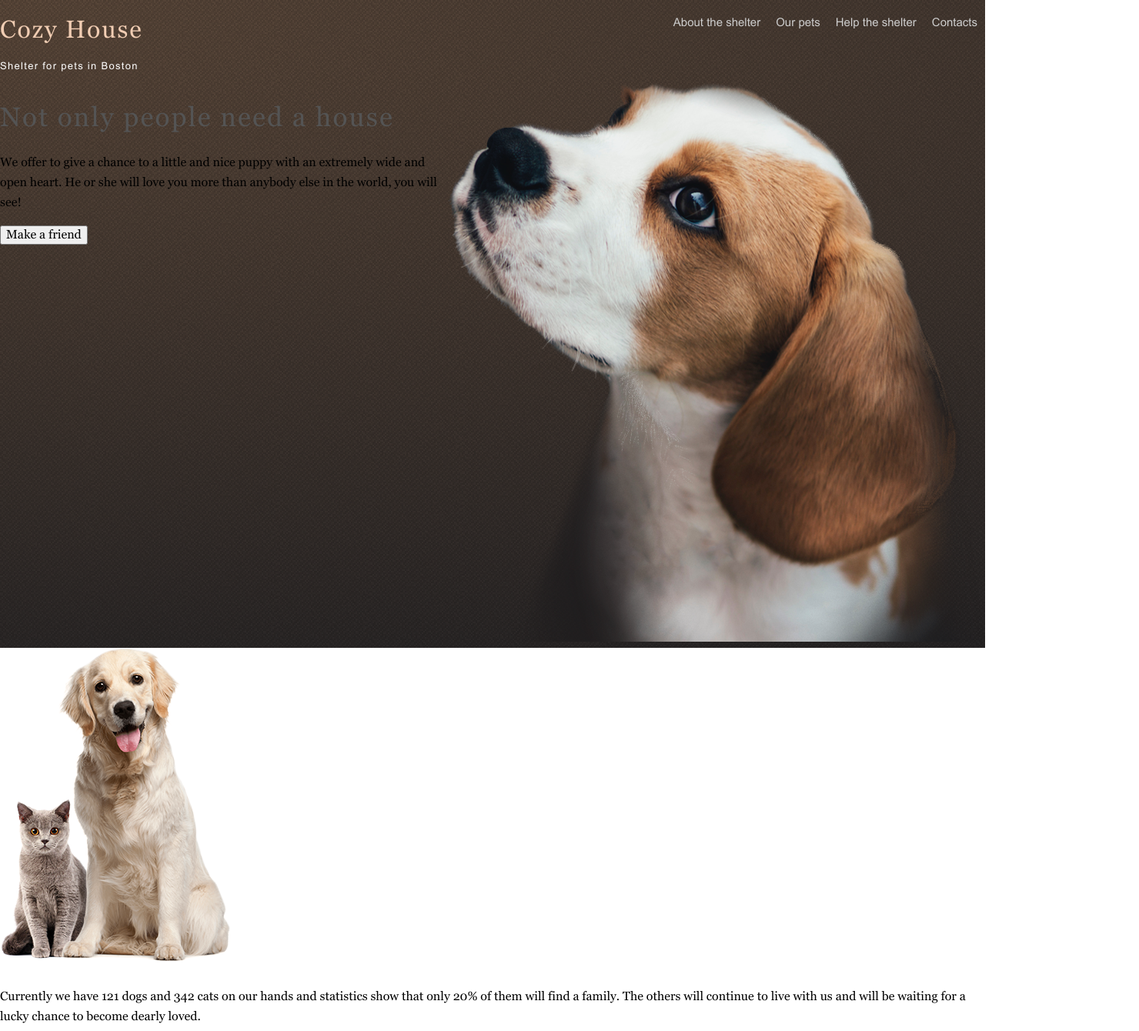
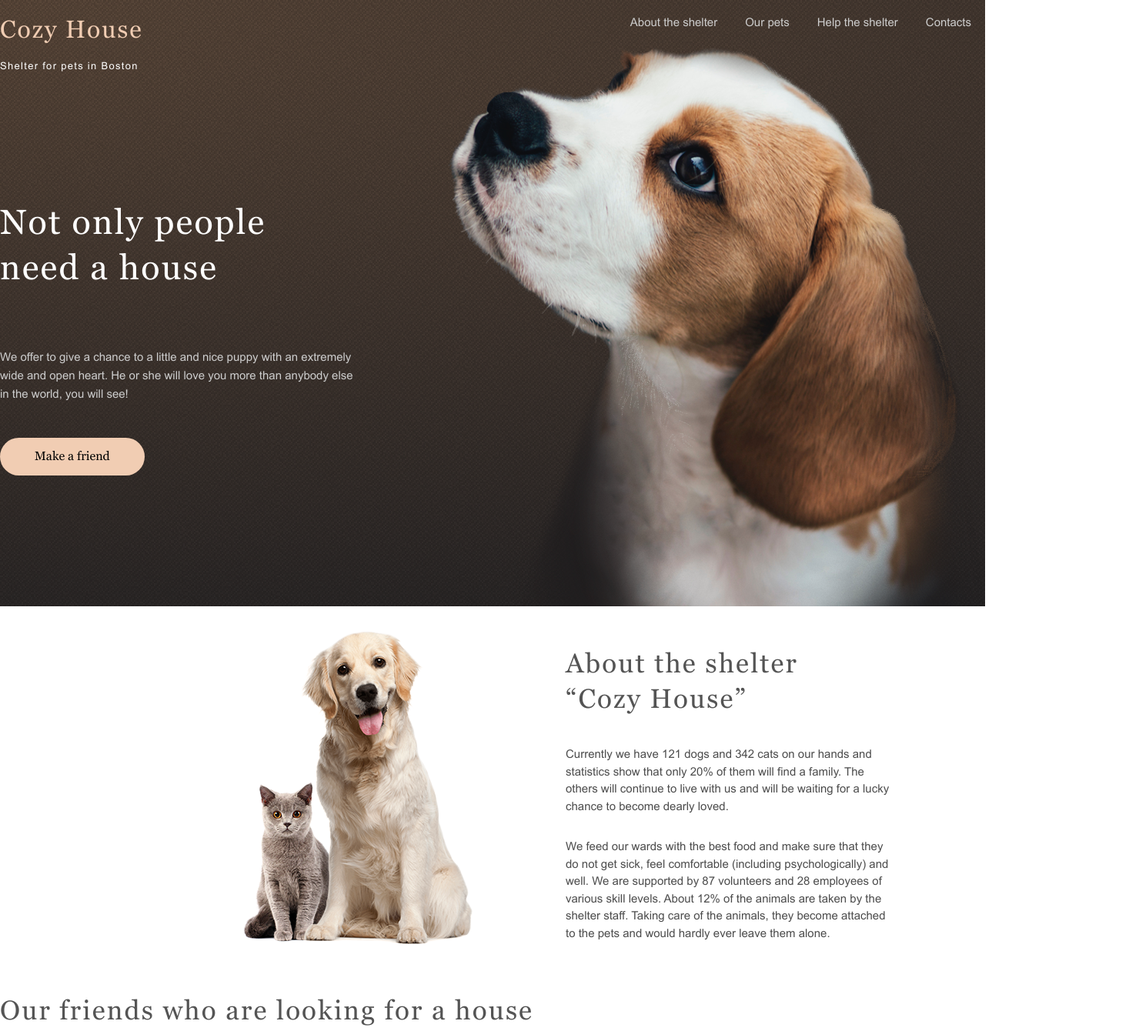
Before and after one commit to OsipovaES/shelter, a website built with webpack: page src/main/index.html in a window 1280 px wide. Shown: the top 1340 px of the page at 77% size, 1480 px wide, since content can reach past the window. Built offline with nearby package versions, Linux system fonts and the light colour scheme; some packages are replaced by stand-ins of ours.

Commit message:
feat: style for 1 and 2 section

```diff
--- a/src/main/index.html
+++ b/src/main/index.html
@@ -23,8 +23,8 @@
                     </ul>
                 </nav>
             </header>
-            <div class="content">
-                <div class="promo__content">
+            <div class="promo__content">
+                <div class="promo__filling">
                     <h1 class="promo__title">Not only people need a house</h1>
                     <p class="promo__text">We offer to give a chance to a little and nice puppy with an extremely wide and open heart. He or she will love you more than anybody else in the world, you will see!</p>
                     <button class="button button_filled">Make a friend</button>
@@ -38,9 +38,11 @@
 
     <section class="about">
         <div class="wrapper about__wrapper">
-            <img class="about__image" src="../img/main-photo/about-pets.png" alt="About pets">
+            <div class="about__pets">
+                <img class="about__image" src="../img/main-photo/about-pets.png" alt="About pets">
+            </div>
             <div class="about__content">
-                <h1 class="about__title"></h1>
+                <h1 class="about__title">About the shelter “Cozy House”</h1>
                 <p class="about__text">Currently we have 121 dogs and 342 cats on our hands and statistics show that only 20% of them will find a family. The others will continue to live with us and will be waiting for a lucky chance to become dearly loved.</p>
                 <p class="about__text">We feed our wards with the best food and make sure that they do not get sick, feel comfortable (including psychologically) and well. We are supported by 87 volunteers and 28 employees of various skill levels. About 12% of the animals are taken by the shelter staff. Taking care of the animals, they become attached to the pets and would hardly ever leave them alone.</p>
             </div>
--- a/src/sass/base/_buttons.scss
+++ b/src/sass/base/_buttons.scss
@@ -1,4 +1,11 @@
 .button {
+    &_filled {
+        border-radius: 100px;
+        padding: 15px 45px;
+        background: $color-primary;
+        border: 0;
+        cursor: pointer;
+    }
     &_circle-left {
         background-image: url(../img/icons/arrow-left.svg);
     }
--- a/src/sass/components/_navigation.scss
+++ b/src/sass/components/_navigation.scss
@@ -3,13 +3,17 @@
     display: flex;
     &__link {
         color: $color-gray;
-        padding: 0 10px;
-        cursor: pointer;
+        padding: 0 18px;
         text-decoration: none;
         font-family: Arial;
         font-size: 1.5rem;
         font-style: normal;
         font-weight: 400;
         line-height: 160%;
+        cursor: pointer;
+        transition: all .3s ease-out;
+        &:hover {
+            color: $color-light;
+        }
     }
 }
--- a/src/sass/index.scss
+++ b/src/sass/index.scss
@@ -13,6 +13,7 @@
 //Layouts
 @import "./layouts/header";
 @import "./layouts/promo";
+@import "./layouts/about";
 
 //Components
 @import "./components/navigation";
--- /dev/null
+++ b/src/sass/layouts/_about.scss
@@ -0,0 +1,29 @@
+.about {
+    &__wrapper {
+        display: flex;
+        justify-content: center;
+        align-items: center;
+        padding: 0 100px;
+        height: 480px;
+        gap: 120px;
+    }
+    &__content {
+        display: flex;
+        width: 430px;
+        height: 380px;
+        flex-direction: column;
+        justify-content: center;
+        align-items: flex-start;
+    }
+    &__title {
+        width: 370px;
+    }
+    &__text {
+        color: $color-text;
+        font-family: Arial;
+        font-size: 15px;
+        font-style: normal;
+        font-weight: 400;
+        line-height: 150%;
+    }
+}
--- a/src/sass/layouts/_header.scss
+++ b/src/sass/layouts/_header.scss
@@ -1,4 +1,6 @@
 .header {
     display: flex;
     justify-content: space-between;
+    height: 60px;
+    gap: 575px;
 }
--- a/src/sass/layouts/_promo.scss
+++ b/src/sass/layouts/_promo.scss
@@ -1,8 +1,33 @@
 .promo {
     background: url(../img/backgrounds/noise_transparent@2x.png), radial-gradient(237.5% 111.8% at 0% 0%, #5B483A 0%, #262425 100%), #211F20;
+    &__content {
+        display: flex;
+        justify-content: space-between;
+        height: 728px;
+    }
+    &__filling {
+        display: flex;
+        justify-content: center;
+        align-items: flex-start;
+        flex-direction: column;
+        flex-wrap: wrap;
+        gap: 3rem;
+        width: 46rem;
+    }
+    &__title {
+        color: $color-light;
+        font-family: Georgia;
+        font-size: 45px;
+        font-style: normal;
+        font-weight: 400;
+        line-height: 130%;
+    }
+    &__text {
+        color: $color-gray;
+        font-family: Arial;
+        font-size: 15px;
+        font-style: normal;
+        font-weight: 400;
+        line-height: 160%;
+    }
 }
-
-.content {
-    display: flex;
-    justify-content: space-between;
-}
```
